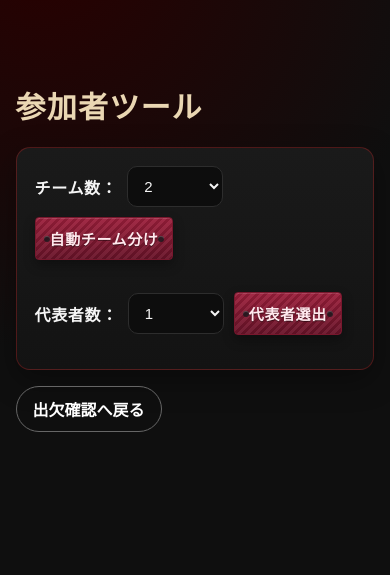
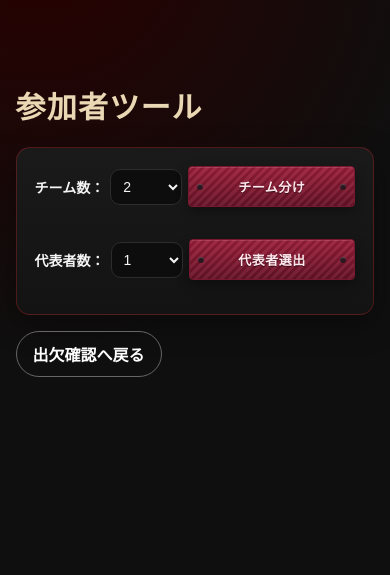
Before and after one commit to ryosuke0612/mossan-store, a Python web app: template templates/attendance_tools.html in a window 390 px wide. Shown: the part 63-638 px from the top of the page. Run offline with Jinja, Linux system fonts and the light colour scheme; the template is opened without the code that fills it, so the values that code supplies are empty; some web fonts are replaced.

Commit message:
codex  参加者ツールのチーム分け表示名とスマホ横並びを調整

```diff
--- a/templates/attendance_tools.html
+++ b/templates/attendance_tools.html
@@ -26,6 +26,7 @@
 .inline-submit-row select { width: 96px; margin: 0; }
 .inline-submit-label { font-size: 16px; font-weight: 800; letter-spacing: 0.04em; }
 .inline-submit-row .btn { white-space: nowrap; }
+.inline-submit-row .fancy-maroon-btn { flex: 1 1 auto; min-width: 0; }
 .fancy-maroon-btn {
   position: relative;
   display: inline-flex;
@@ -76,8 +77,12 @@
 }
 @media (max-width: 520px) {
   .inline-submit-row {
-    flex-wrap: wrap;
+    gap: 6px;
+    flex-wrap: nowrap;
   }
+  .inline-submit-row select { width: 72px; padding: 8px 8px; font-size: 14px; }
+  .inline-submit-label { font-size: 14px; letter-spacing: 0; }
+  .inline-submit-row .fancy-maroon-btn { padding: 8px 10px; font-size: 13px; }
 }
 </style>
 <script>
@@ -114,7 +119,7 @@ document.addEventListener("DOMContentLoaded", function () {
           <option value="{{ count }}" {% if count == selected_team_count %}selected{% endif %}>{{ count }}</option>
           {% endfor %}
         </select>
-        <button type="submit" class="btn fancy-maroon-btn">自動チーム分け</button>
+        <button type="submit" class="btn fancy-maroon-btn">チーム分け</button>
       </div>
     </form>
     <form method="post" action="{{ url_for('attendance_check_random_pick', match_id=match['id']) }}" class="tool-form" data-preserve-scroll="true">
```
Also changed, not shown: templates/public_attendance_tools.html (+7 -2 lines).
